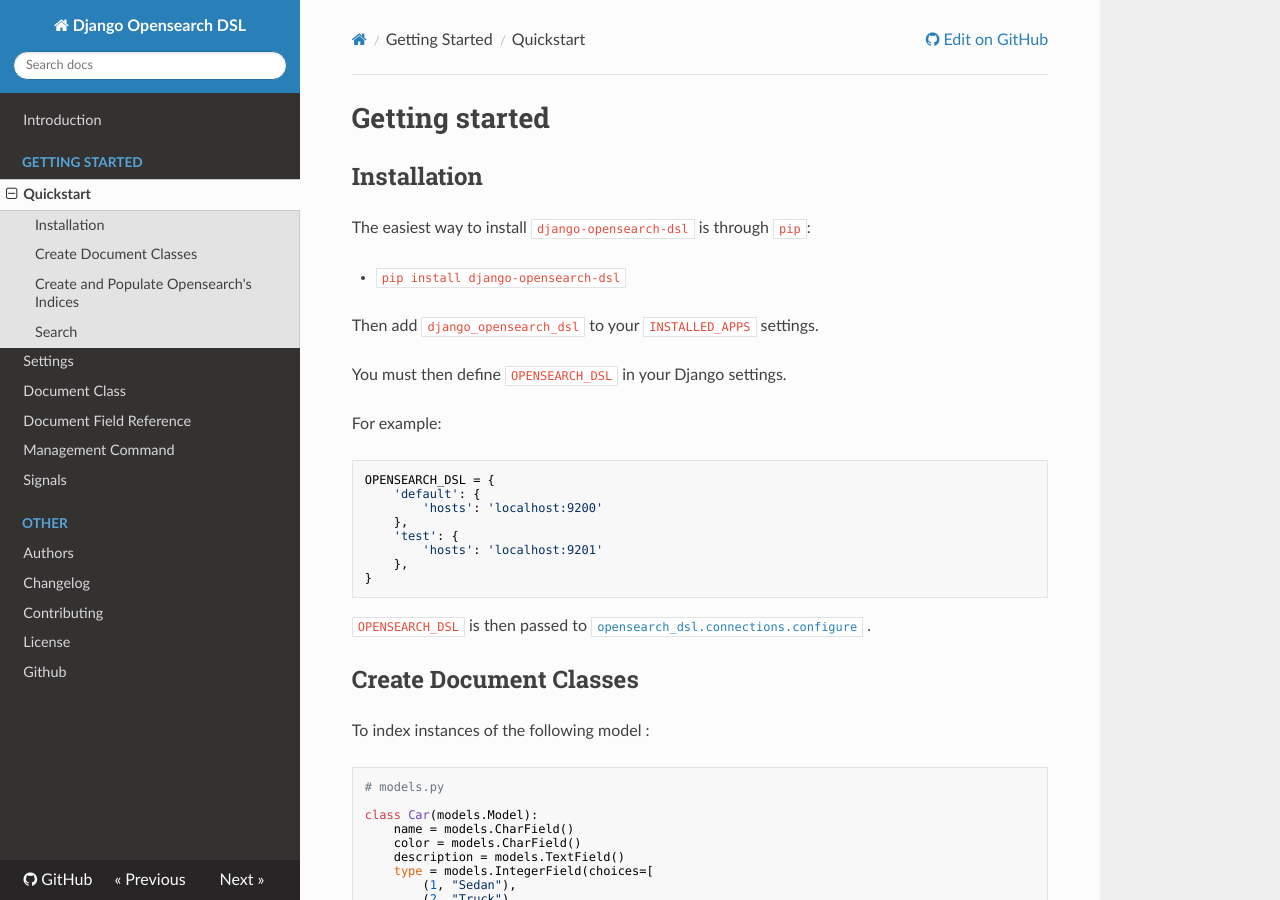
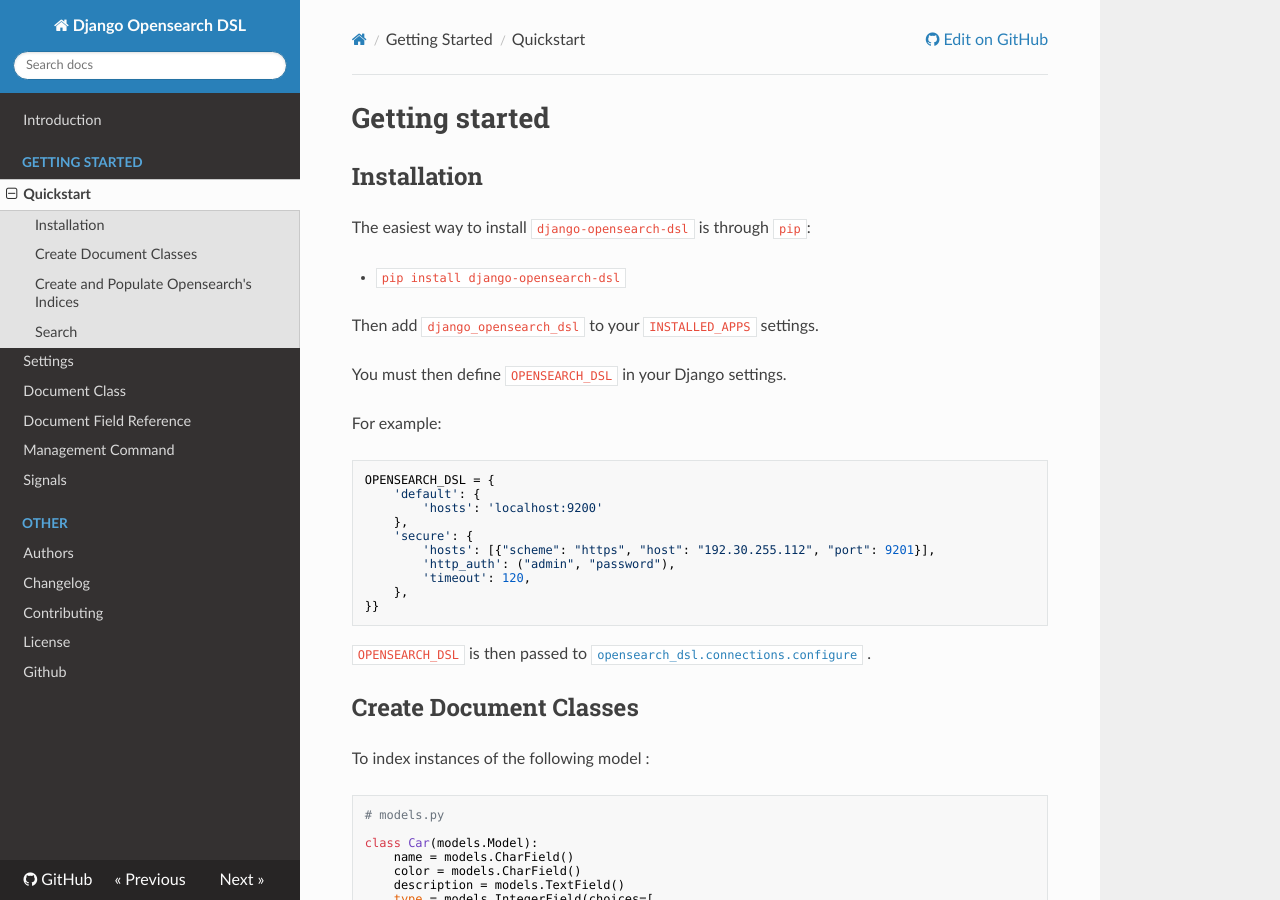
Before and after one commit to django-es/django-elasticsearch-dsl, an MkDocs documentation site: the page built from docs/getting_started.md, in a window 1280 px wide and 900 px high. Built offline with MkDocs 1.6.1, drawn with Linux system fonts in a browser that asks for light colours; nearby versions of some CDN libraries.

Commit message:
doc: Added more complex OPENSEARCH_DSL example.

````diff
--- a/docs/getting_started.md
+++ b/docs/getting_started.md
@@ -17,10 +17,12 @@
     'default': {
         'hosts': 'localhost:9200'
     },
-    'test': {
-        'hosts': 'localhost:9201'
+    'secure': {
+        'hosts': [{"scheme": "https", "host": "192.30.255.112", "port": 9201}],
+        'http_auth': ("admin", "password"),
+        'timeout': 120,
     },
-}
+}}
 ```
 
 `OPENSEARCH_DSL` is then passed
````
Also changed, not shown: README.md (+4 -2 lines).
